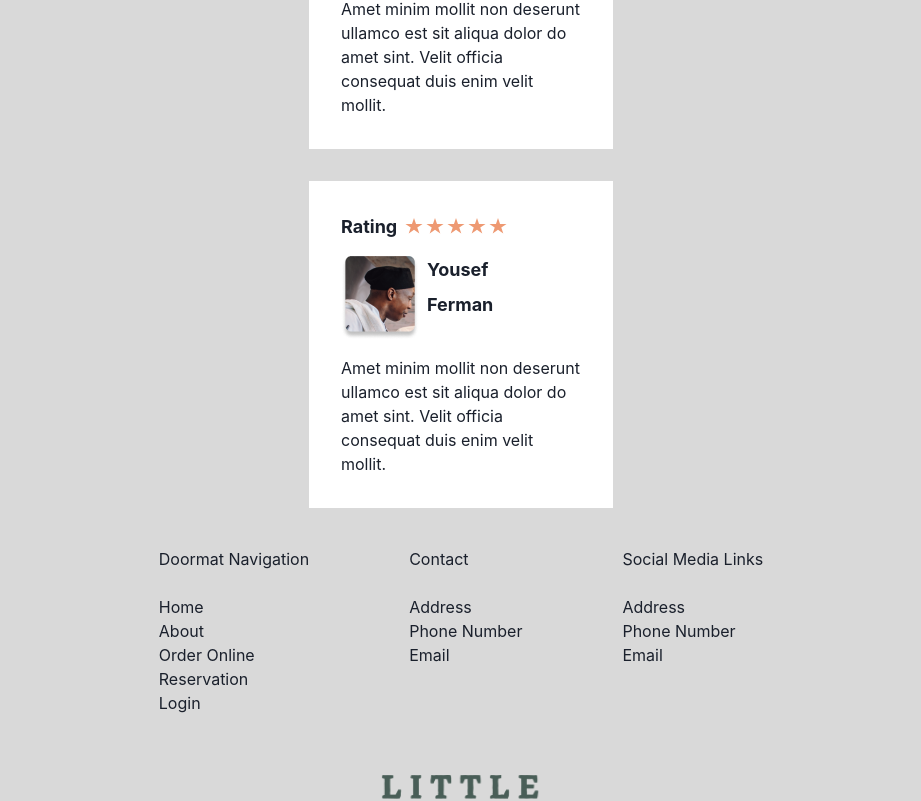
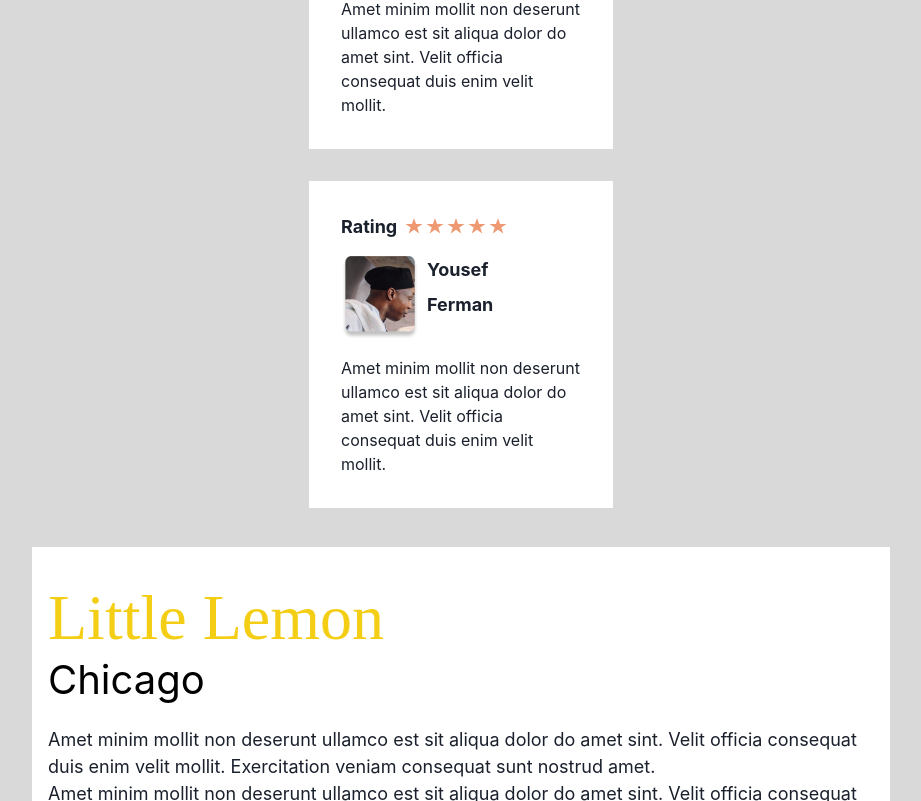
Before and after one commit to hassanaboukhalil/little_lemon_restaurant, a React (Create React App) app: page / in a window 1280 px wide. Shown: the part 1999-2800 px from the top of the page, without its empty margins (179-1100 px from the left). Built offline with nearby package versions, Linux system fonts and the light colour scheme.

Commit message:
finish the about section

```diff
--- /dev/null
+++ b/src/components/others/About.js
@@ -0,0 +1,22 @@
+import React from 'react'
+
+function About() {
+  return (
+    <section className='section3'>
+      <div className='about container'>
+        <div>
+          <h1>Little Lemon</h1>
+          <h2>Chicago</h2>
+          <p>
+            Amet minim mollit non deserunt ullamco est sit aliqua dolor do amet sint. Velit officia consequat duis enim velit mollit. Exercitation veniam consequat sunt nostrud amet.
+            <br />
+            Amet minim mollit non deserunt ullamco est sit aliqua dolor do amet sint. Velit officia consequat duis enim velit mollit.
+          </p>
+        </div>
+        <img src='./images/about.png' alt='two men' />
+      </div>
+    </section>
+  )
+}
+
+export default About
--- a/src/components/pages/HomePage.js
+++ b/src/components/pages/HomePage.js
@@ -3,6 +3,7 @@
 import Hero from '../others/Hero'
 import Highlights from '../others/Highlights'
 import Testimonials from '../others/Testimonials'
+import About from '../others/About'
 
 function HomePage() {
   return (
@@ -11,6 +12,7 @@
           <Hero />
           <Highlights />
           <Testimonials />
+          <About />
         </Main>
     </>
   )
--- a/src/css/App.css
+++ b/src/css/App.css
@@ -81,6 +81,7 @@
   font-size: 64px;
   color: #F4CE14;
   line-height: 1;
+  font-family: "Markazi Text", serif;
 }
 .hero h2 {
   font-size: 40px;
@@ -159,6 +160,31 @@
   background-color: white;
 }
 
+.about {
+  display: flex;
+  flex-direction: column;
+  justify-content: unset;
+  align-items: unset;
+  padding-top: 2.44rem;
+  padding-bottom: 2.44rem;
+  background-color: white;
+}
+.about h1 {
+  font-size: 64px;
+  color: #F4CE14;
+  line-height: 1;
+  font-family: "Markazi Text", serif;
+}
+.about h2 {
+  font-size: 40px;
+  line-height: 1.5;
+  color: black;
+}
+.about p {
+  font-size: 18px;
+  padding: 1rem 0 2rem 0;
+}
+
 footer {
   background-color: #D9D9D9;
 }
--- a/src/sass/App.scss
+++ b/src/sass/App.scss
@@ -84,6 +84,7 @@
         font-size: $title;
         color: $primary-color2;
         line-height: 1;
+        font-family: "Markazi Text" , serif;
     }
     h2{
         font-size: $sub-title;
@@ -156,6 +157,27 @@
     }
 }
 
+.about{
+    @include flex(column,unset,unset);
+    padding-top: 2.44rem;
+    padding-bottom: 2.44rem;
+    background-color: white;
+    h1{
+        font-size: $title;
+        color: $primary-color2;
+        line-height: 1;
+        font-family: "Markazi Text" , serif;
+    }
+    h2{
+        font-size: $sub-title;
+        line-height: 1.5;
+        color: black;
+    }
+    p{
+        font-size: $des;
+        padding: 1rem 0 2rem 0;
+    }
+}
 
 footer{
     background-color: $secondary-color3;
```
Also changed, not shown: 1 other file (tests, documents, lock files or other folders).
